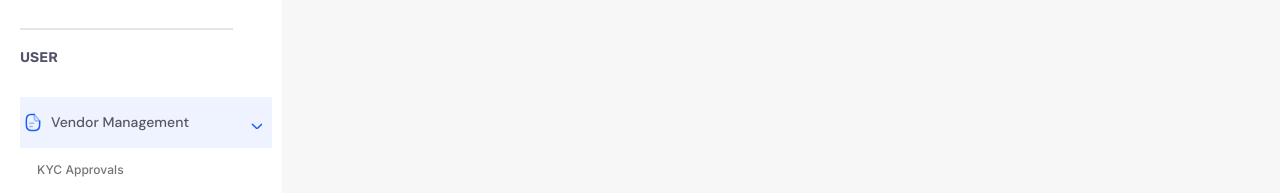
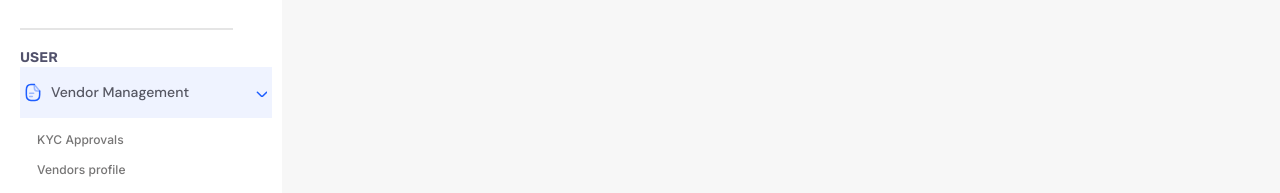
Before and after one commit to ahswathi/rd-locker, a React (Create React App) app: page /vendorManagement/PrivacyPolicy in a window 1280 px wide. Shown: the part 244-437 px from the top of the page. Built offline with nearby package versions, Linux system fonts and the light colour scheme.

Commit message:
first commit

```diff
--- a/src/App.js
+++ b/src/App.js
@@ -11,6 +11,7 @@ import HealthCare from './healthcare/HealthCare';
 import KYCApproval from './vendorManagement/KYCApproval';
 import VendorsProfile from './vendorManagement/VendorsProfile';
 import PrivacyPolicy from './vendorManagement/PrivacyPolicy';
+import Accounts from './accounts/accounts';
 
 function App() {
   return (
@@ -29,6 +30,7 @@ function App() {
               <Route path='/vendorManagement/KYCApproval' element={<KYCApproval/>}/>
               <Route path='/vendorManagement/VendorsProfile' element={<VendorsProfile/>}/>
               <Route path='/vendorManagement/PrivacyPolicy' element={<PrivacyPolicy/>}/>
+              <Route path='/accounts' element={<Accounts/>}/>
           </Routes>
        </Layout>
        {/* <Routes>
--- a/src/Svg.js
+++ b/src/Svg.js
@@ -125,3 +125,11 @@ export const ActiveDoccument = () => {
     </svg>
   )
 }
+export const Report = () => {
+  return (
+    <svg width="19" height="19" viewBox="0 0 19 19" fill="none" xmlns="http://www.w3.org/2000/svg">
+    <path fill-rule="evenodd" clip-rule="evenodd" d="M15.497 16C16.0279 16 16.4583 16.3544 16.4583 16.7917C16.4583 17.2289 16.0279 17.5833 15.497 17.5833H3.96131C3.43039 17.5833 3 17.2289 3 16.7917C3 16.3544 3.43039 16 3.96131 16H15.497Z" fill="#1E5EFF"/>
+    <path fill-rule="evenodd" clip-rule="evenodd" d="M14.875 2C15.7495 2 16.4583 2.8368 16.4583 3.86905V15.0833H3V11.3452C3 10.313 3.70888 9.47619 4.58333 9.47619H6.95833V7.60714C6.95833 6.5749 7.66722 5.7381 8.54167 5.7381H10.9167V3.86905C10.9167 2.8368 11.6255 2 12.5 2H14.875ZM6.95801 11.3451H4.58301V13.2141H6.95801V11.3451ZM10.917 7.60742H8.54199V13.2146H10.917V7.60742ZM14.875 3.86924H12.5V13.2145H14.875V3.86924Z" fill="#1E5EFF"/>
+    </svg>
+  )
+}
--- a/src/sidebar/Sidebar.js
+++ b/src/sidebar/Sidebar.js
@@ -1,7 +1,7 @@
 import React, { useEffect, useState } from 'react';
 import Styles from '../sidebar/sidebar.module.css'
 import { useLocation, useNavigate } from 'react-router-dom';
-import { ActiveDoccument, Doccument, DropDown, DropUp } from '../Svg';
+import { ActiveDoccument, Doccument, DropDown, DropUp, Report } from '../Svg';
 
 const Sidebar = ({ children }) => {
     const navigate = useNavigate();
@@ -49,7 +49,7 @@ const Sidebar = ({ children }) => {
             User
         </p>
     </div>
-    <div className={path === 'vendorManagement' ? `${Styles.menuActive}` : `${Styles.menuStyle}`} style={{marginTop:30}} onClick={() => navigate('/vendorManagement')}>
+    <div className={path === 'vendorManagement' ? `${Styles.menuActive}` : `${Styles.menuStyle}`} onClick={() => navigate('/vendorManagement')}>
         <div className={Styles.width}>
             {path === 'vendorManagement' ? (
             <ActiveDoccument/>
@@ -59,7 +59,7 @@ const Sidebar = ({ children }) => {
             </p>
         </div>
         {path === 'vendorManagement' ? (
-            <div style={{marginTop:10,marginRight:5}}>
+            <div>
                 <DropDown/>
             </div>
             ): <DropUp/>}
@@ -123,7 +123,7 @@ const Sidebar = ({ children }) => {
     <div className={path === 'report' ? `${Styles.menuActive}` : `${Styles.menuStyle}`} style={{marginTop:30}} onClick={() => navigate('/report')}>
         <div className={Styles.width}>
             {path === 'report' ? (
-            <ActiveDoccument/>
+            <Report/>
             ): <Doccument/>}
             <p className={Styles.dashboardText}>
                 Reports
--- a/src/sidebar/sidebar.module.css
+++ b/src/sidebar/sidebar.module.css
@@ -79,7 +79,8 @@ div {
     gap: 0px;
     opacity: 0px;
     display: flex;
-    justify-content: space-between;
+    justify-content: center;
+    align-items: center;
     padding: 5px;
     margin: auto;
     width: 100%;
```
